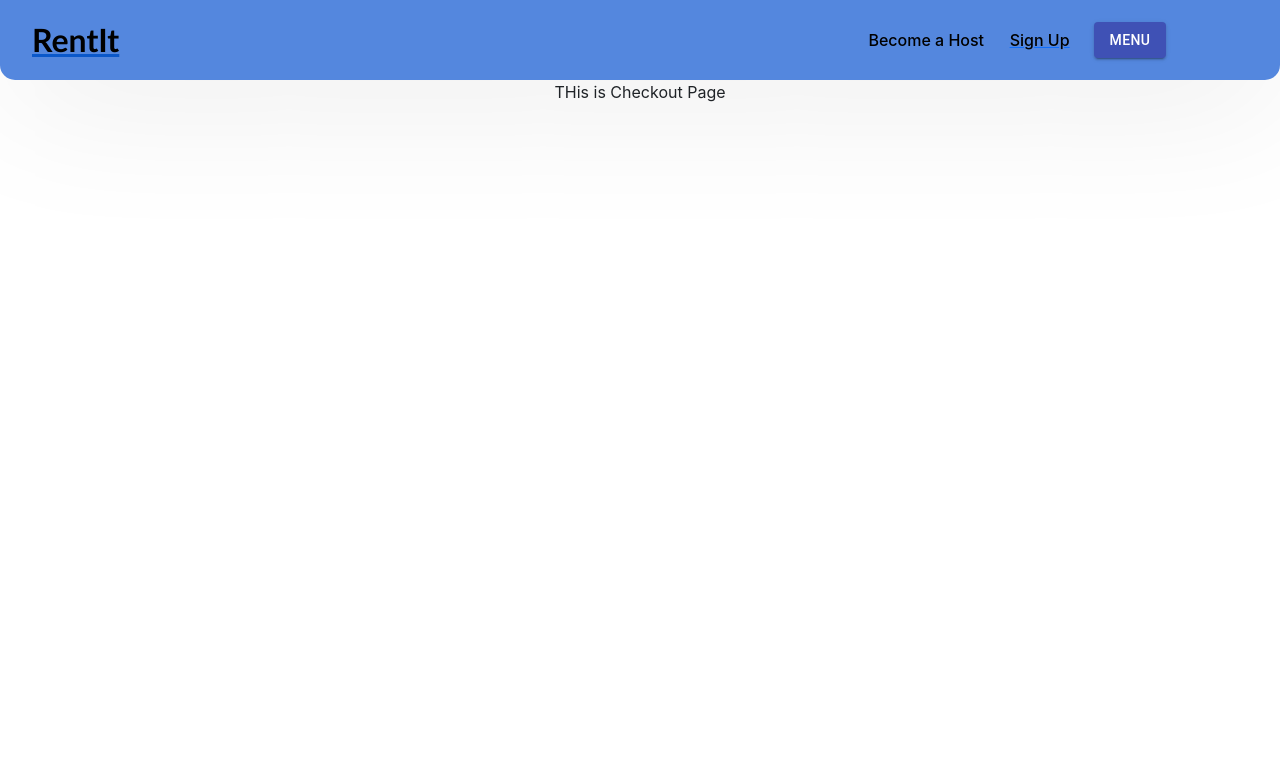
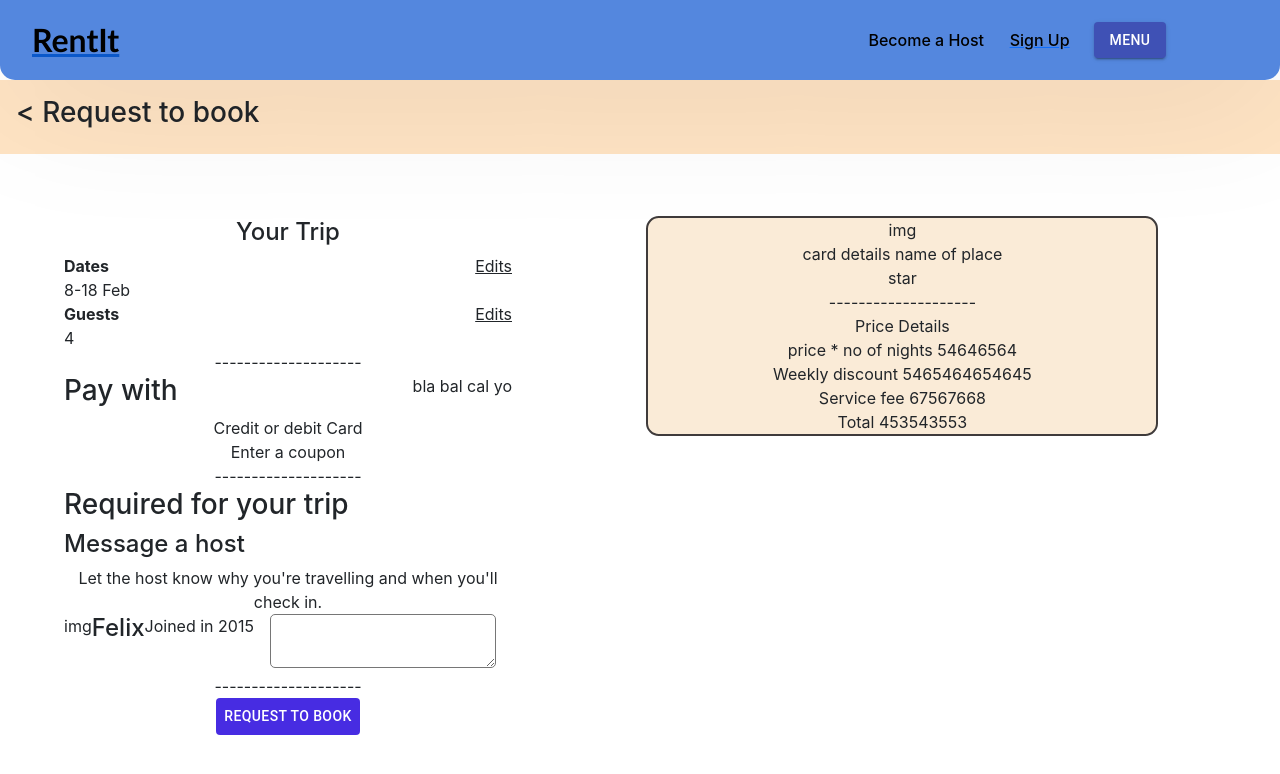
Before and after one commit to coder-pro10z/Rent-at-ease, a React (Create React App) app: page /checkout in a window 1280 px wide. Shown: the top 774 px of the page. Built offline with nearby package versions, Linux system fonts and the light colour scheme.

Commit message:
checkoutvstyling and functioning needed

```diff
--- a/src/App.js
+++ b/src/App.js
@@ -6,7 +6,7 @@ import Header from './Header.js'
 // import Footer from './Footer';
 import Login from './Login';
 import Welcome from './Welcome';
-import Checkout from './Checkout';
+import Checkout from './Checkout.js';
 import {BrowserRouter as Router,Routes,Route} from "react-router-dom";
 // import SearchPage from './SearchPage';
 // import Navbar from './Navbar';
--- a/src/Checkout.css
+++ b/src/Checkout.css
@@ -0,0 +1,131 @@
+/* .checkout{
+    display: flex;
+    /* flex-direction: row; */
+    /* align-items: center; */
+    /* text-align: center; */
+    /* padding: 2vh 0vh 2vh 2vh; */
+    /* justify-content: space-between; */
+
+
+.headbar{   display: flex;
+    /* flex-direction: row; */
+    align-items: center;
+    text-align: center;
+    padding: 2vh 0vh 2vh 2vh;
+    /* justify-content: space-evenly; */
+
+    font-weight: bold;
+    background-color: bisque;
+    /* vertical-align: middle; */
+}
+.left_page{
+    /* display: flex; */
+    width:45%;
+    left:7.5vw;
+    top: 25vh;
+    padding:5vw;
+    /* margin: 0; */
+    /* position: absolute; */
+
+}
+
+
+.right_page{
+    /* border: 20px solid #110c0c; */
+    margin:2vh 2vw;
+    width:40%;
+    position:absolute;
+    top:25vh;
+    /* border:2px black; */
+    border-radius: 1vw;
+    right:7.5vw;
+    background-color: antiquewhite;
+}
+
+.right_page{
+    box-sizing: border-box;
+    -moz-box-sizing: border-box;
+    -webkit-box-sizing: border-box;
+    border: 2px solid #3f3b3b;
+
+}
+
+.block_first{
+    /* padding: 10vw; */
+    /* position: relative; */
+    /* width: 100vw; */
+}
+
+.div_date{
+    padding: 0;
+    margin-bottom:0;
+    /* padding:2vh 0vw 0vh 0; */
+    display: flex;
+    justify-content: space-between;
+}
+
+.dateFromTo{
+    /* clear:both; */
+    /* position: relative; */
+    display: block;
+    float: left;
+    align-items: right;
+}
+.div_guests{
+    padding: 0;
+    margin-bottom:0;
+    /* padding:2vh 0vw 0vh 0; */
+    display: flex;
+    justify-content: space-between;
+
+}
+.noOfGuest{
+    display: block;
+    float: left;
+    align-items: right;
+}
+
+.div_payment{
+    display:flex;
+    justify-content:space-between;
+}
+
+.requiredForTrip>h3{
+    display: block;
+    float: left;
+    /* align-items: right; */
+}
+
+.requiredForTrip>h4{
+    display: block;
+    position: inherit;
+    float: left;
+    /* align-items: right; */
+}
+
+.msg{
+    position: inherit;
+
+    display: block;
+    float: left;
+    /* align-items: right; */
+}
+.img{
+    display: flex;
+    float: left;
+    /* align-items: right; */
+}
+textarea{
+    position: relative;
+    border-radius: 5px;
+    border: 3px rgb(118, 115, 115)y;
+}
+.block3>button{
+    background-color: rgba(47, 16, 223, 0.882);
+    color: white;
+}
+
+.block3>button:hover{
+    color: rgba(47, 16, 223, 0.882);
+    background-color: white;
+}
--- a/src/Checkout.js
+++ b/src/Checkout.js
@@ -1,10 +1,84 @@
+import { Button } from '@material-ui/core'
 import React from 'react'
+import './Checkout.css'
 
+
+// import ArrowBackIosIcon from '@mui/icons-material/ArrowBackIos';
 const Checkout = () => {
   return (
-    <div>
-      THis is Checkout Page
+<div className='checkout'>
+    <div className='headbar'>
+    <h3>
+    {"< "}
+        Request to book</h3> </div>
+    <div className='right_page'>
+        <div className='upper'>
+            <div className='img2'>img</div>
+            card details
+            name of place
+            <div>star</div>
+
+        <div className='vert_line'>--------------------</div>
+
+        </div>
+        <div className='Price_details'>
+            <div>Price Details</div>
+            <div>price * no of nights 54646564</div>
+            <div>Weekly discount 5465464654645</div>
+            <div>Service fee 67567668</div>
+        </div>
+        <div className='total_price'>Total 453543553</div>
     </div>
+
+
+    <div className='left_page'>
+     <div className='block_first'><h4>Your Trip</h4>
+      <div className='div_date'>
+        <div><b>
+            Dates
+            </b>
+        </div>
+        <div><u>Edits</u></div>
+     </div>
+     <div className='dateFromTo'>8-18 Feb</div>
+     </div>
+     <br />
+        <div className='div_guests'>
+        <div><b>Guests</b></div> <div><u>Edits</u></div>
+        </div>
+        <div className='noOfGuest'>4</div>
+    <br/>
+
+    <div className='vert_line'>--------------------</div>
+
+    <div className='div_payment'>
+        <h3>Pay with</h3>
+        <div className='payment_gateways'>bla bal cal yo </div>
+    </div>
+    <div className='credit_debit'>Credit or debit Card</div>
+    <div>Enter a coupon</div>
+
+    <div className='vert_line'>--------------------</div>
+
+    <div className='block3'>
+     <div className='requiredForTrip'>
+        <h3>Required for your trip</h3>
+        <br/><h4>Message a host</h4>
+        <div className='msg'>Let the host know why you're travelling and when you'll check in.</div>
+        <div className='img'>img
+         <div><h4>Felix</h4></div><br/>
+         <div>Joined in 2015</div>
+            </div>
+            <br/>
+        <textarea></textarea>
+     </div>
+
+     <div className='vert_line'>--------------------</div>
+
+    <Button className='bt_book'>Request to book</Button>
+    </div>
+ </div>
+</div>
   )
 }
 
--- a/src/Home.css
+++ b/src/Home.css
@@ -66,7 +66,7 @@ max-width: fit-content;
 }
 
 .cardSection{
-    font-weight: 800
+    font-weight: 800;
 }
 .recHotels{
     display: flex;
```
